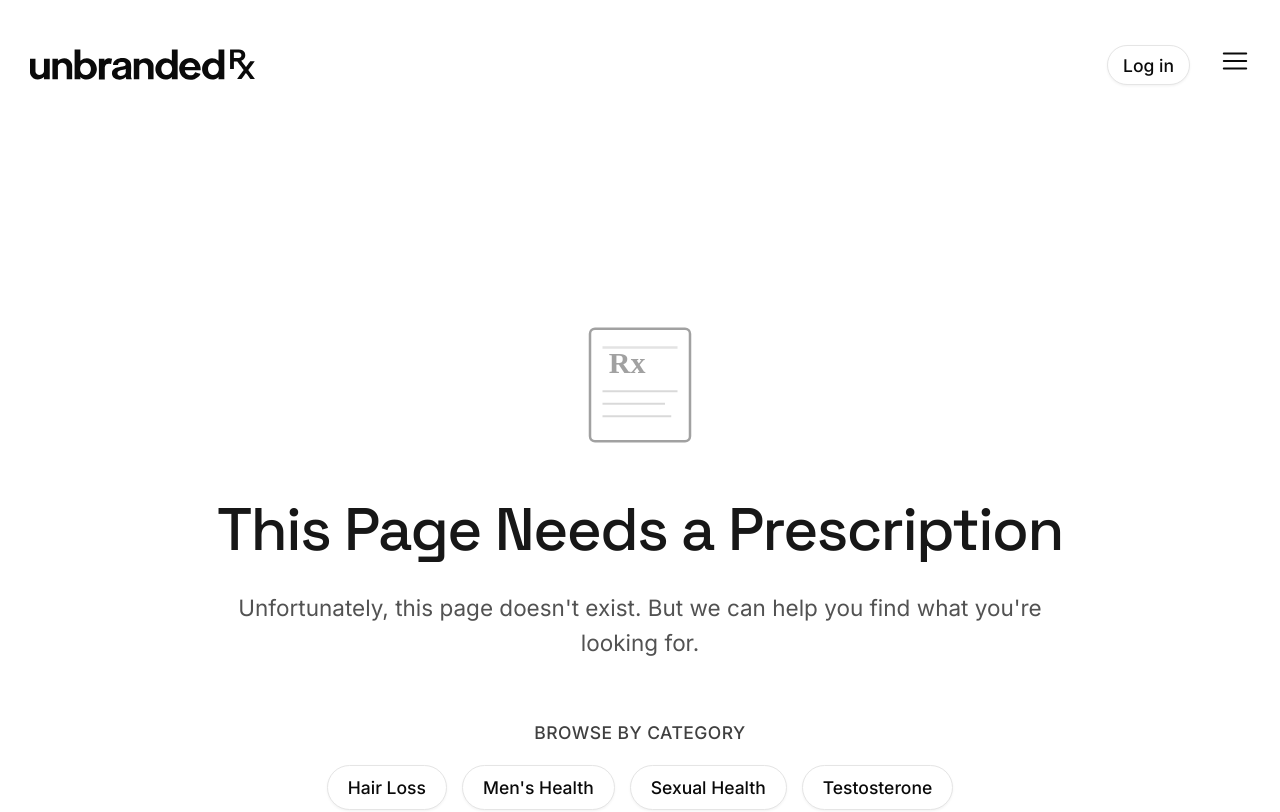
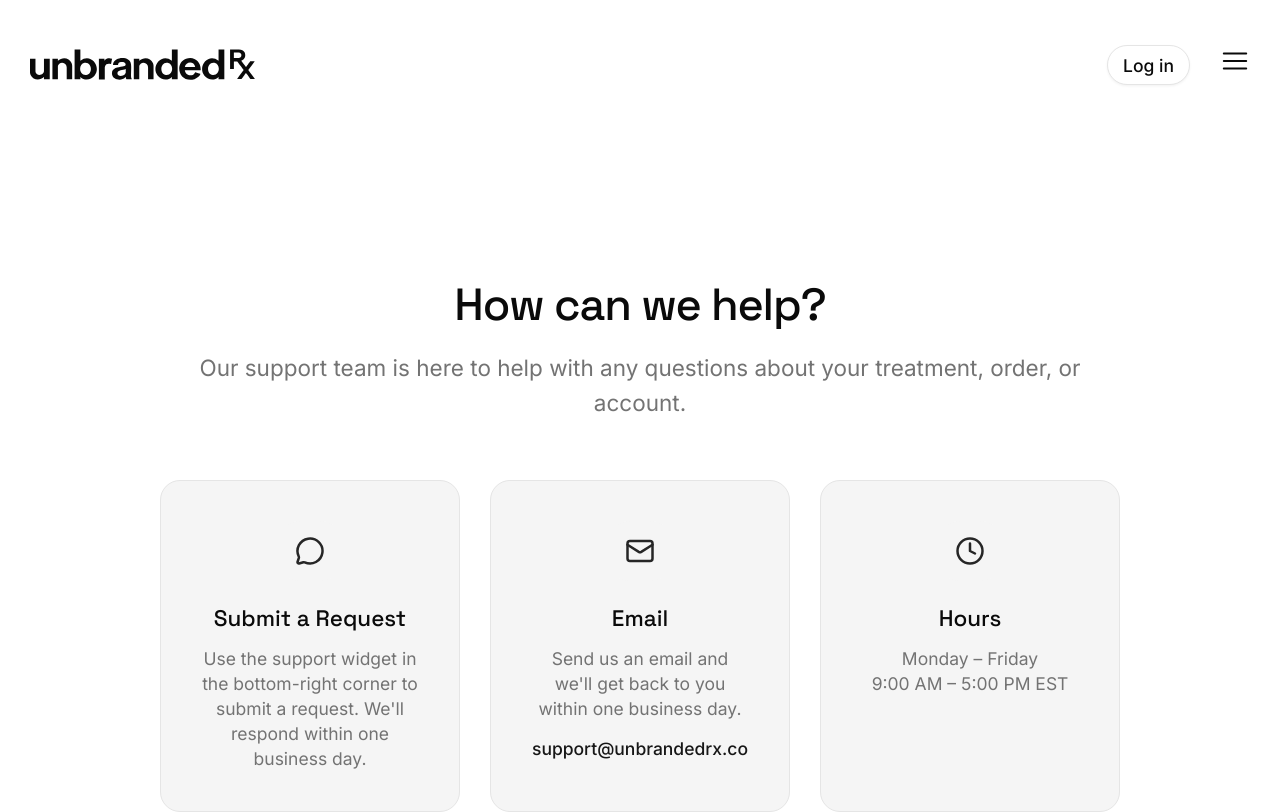
Before and after one commit to sanjiv-unbrandedrx/unbrandedrx, a Next.js app: page /support in a window 1280 px wide. Before the commit this address had no page. Shown: the top 812 px of the page. Built offline with nearby package versions, Linux system fonts and the light colour scheme.

Commit message:
feat: add dedicated support page, restrict Zendesk widget to it
- Create /support page with submit-a-request, email, and hours cards
- Zendesk widget now only loads on /support instead of every page
- Add Support link to mega menu navigation and footer

```diff
--- /dev/null
+++ b/src/app/(main)/support/page.tsx
@@ -0,0 +1,77 @@
+import type { Metadata } from "next";
+import Header from "@/components/common/Header";
+import { MessageCircle, Mail, Clock } from "lucide-react";
+
+export const metadata: Metadata = {
+  title: "Support",
+  description:
+    "Get help with your UnbrandedRx order. Chat with our support team live or reach us by email.",
+};
+
+export default function SupportPage() {
+  return (
+    <main>
+      <section className="px-4 xl:px-6">
+        <Header />
+      </section>
+      <section className="container mx-auto my-10 px-4 py-10 xl:my-20 xl:px-6">
+        <div className="mx-auto max-w-3xl text-center">
+          <h1 className="font-title text-4xl font-medium tracking-tight">
+            How can we help?
+          </h1>
+          <p className="mt-4 text-lg text-muted-foreground">
+            Our support team is here to help with any questions about your
+            treatment, order, or account.
+          </p>
+        </div>
+
+        <div className="mx-auto mt-12 grid max-w-3xl grid-cols-1 gap-6 sm:grid-cols-3">
+          {/* Submit a Request */}
+          <div className="flex flex-col items-center rounded-2xl border bg-secondary p-8 text-center">
+            <div className="flex size-12 items-center justify-center rounded-2xl bg-neutral-100">
+              <MessageCircle className="size-6 text-neutral-800" />
+            </div>
+            <h2 className="mt-4 font-title text-lg font-medium">
+              Submit a Request
+            </h2>
+            <p className="mt-2 text-sm text-muted-foreground">
+              Use the support widget in the bottom-right corner to submit a
+              request. We&apos;ll respond within one business day.
+            </p>
+          </div>
+
+          {/* Email */}
+          <div className="flex flex-col items-center rounded-2xl border bg-secondary p-8 text-center">
+            <div className="flex size-12 items-center justify-center rounded-2xl bg-neutral-100">
+              <Mail className="size-6 text-neutral-800" />
+            </div>
+            <h2 className="mt-4 font-title text-lg font-medium">Email</h2>
+            <p className="mt-2 text-sm text-muted-foreground">
+              Send us an email and we&apos;ll get back to you within one
+              business day.
+            </p>
+            <a
+              href="mailto:support@unbrandedrx.co"
+              className="mt-3 text-sm font-medium text-primary underline-offset-4 hover:underline"
+            >
+              support@unbrandedrx.co
+            </a>
+          </div>
+
+          {/* Hours */}
+          <div className="flex flex-col items-center rounded-2xl border bg-secondary p-8 text-center">
+            <div className="flex size-12 items-center justify-center rounded-2xl bg-neutral-100">
+              <Clock className="size-6 text-neutral-800" />
+            </div>
+            <h2 className="mt-4 font-title text-lg font-medium">Hours</h2>
+            <p className="mt-2 text-sm text-muted-foreground">
+              Monday &ndash; Friday
+              <br />
+              9:00 AM &ndash; 5:00 PM EST
+            </p>
+          </div>
+        </div>
+      </section>
+    </main>
+  );
+}
--- a/src/components/common/Footer.tsx
+++ b/src/components/common/Footer.tsx
@@ -29,6 +29,7 @@ const companyLinks = [
   { name: "About Us", href: "/about" },
   { name: "How it Works", href: "/how-it-works" },
   { name: "Contact Us", href: "/contact-us" },
+  { name: "Support", href: "/support" },
 ];
 
 const legalLinks = [
--- a/src/components/common/MobileNav.tsx
+++ b/src/components/common/MobileNav.tsx
@@ -16,6 +16,7 @@ const navLinks = [
   { name: "Sexual Health", href: "/find/category/sexual-health" },
   { name: "Testosterone", href: "/find/category/testosterone" },
   { name: "Peptides & Longevity", href: "/find/category/mens-health" },
+  { name: "Support", href: "/support" },
 ];
 
 interface MobileNavProps {
--- a/src/components/common/zendesk-widget.tsx
+++ b/src/components/common/zendesk-widget.tsx
@@ -6,8 +6,8 @@ import Script from "next/script";
 export default function ZendeskWidget() {
   const pathname = usePathname();
 
-  // Hide Zendesk on questionnaire pages
-  if (pathname.startsWith("/staging/visit")) return null;
+  // Only show Zendesk on the support page
+  if (pathname !== "/support") return null;
 
   return (
     <Script
```
